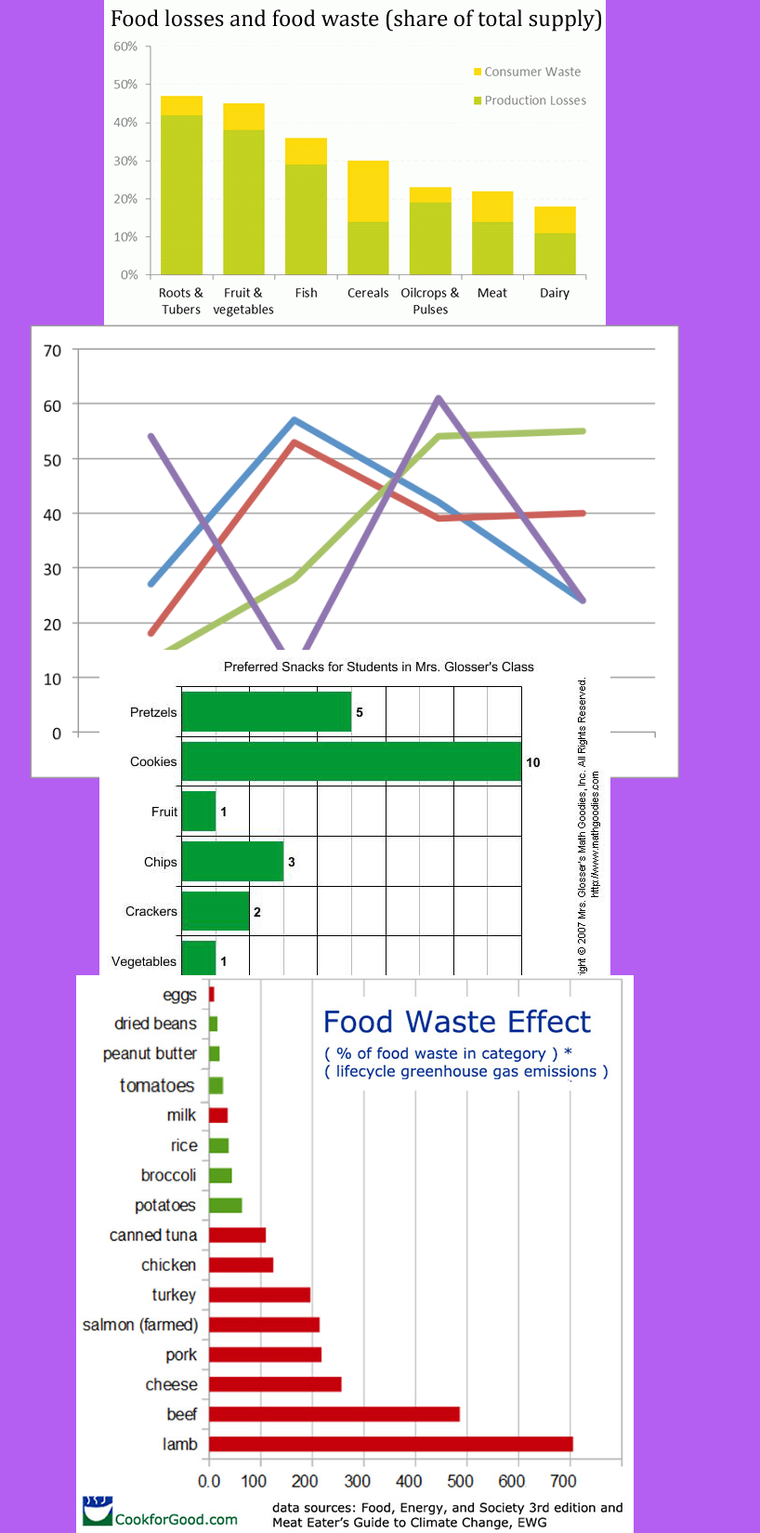
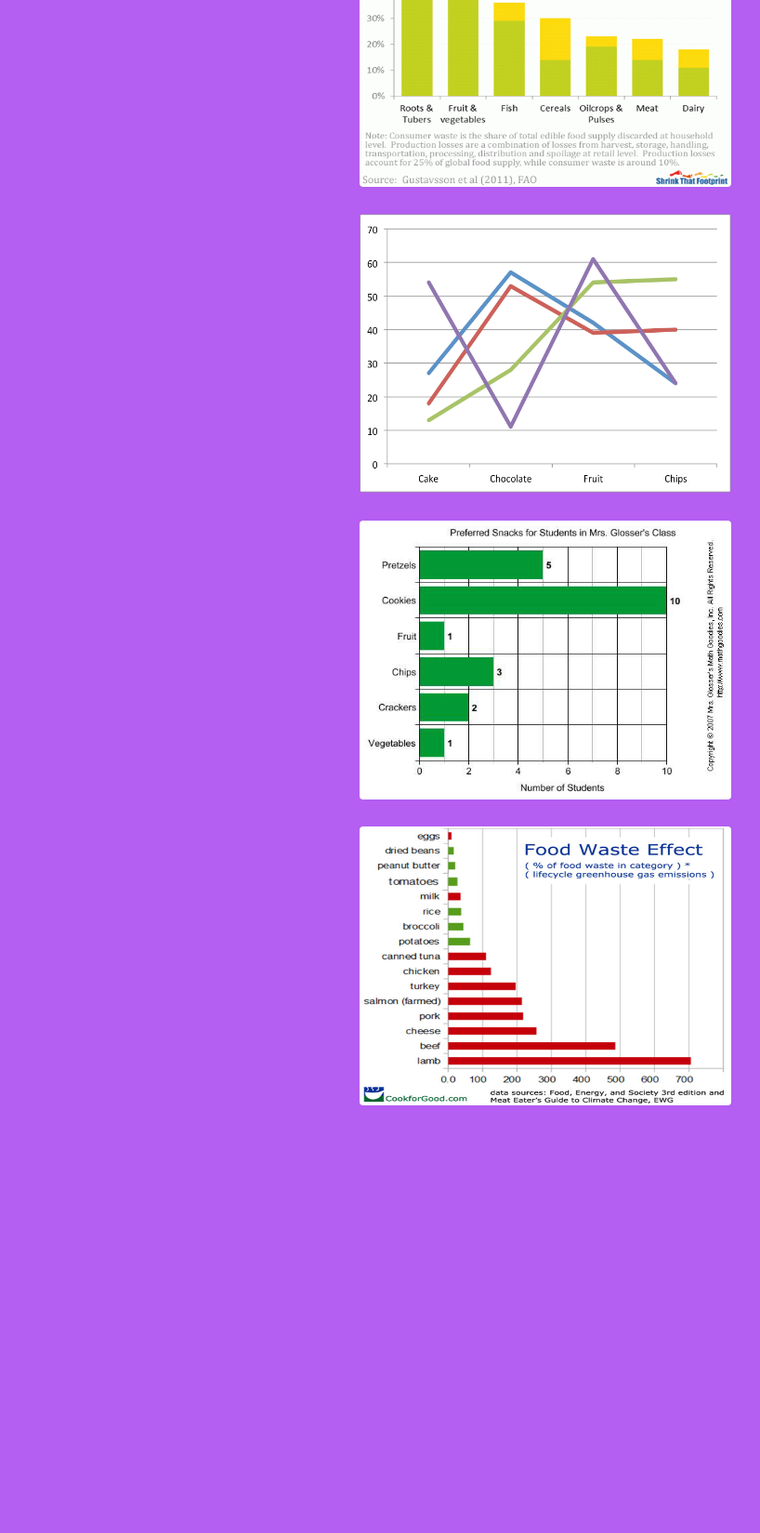
Before and after one commit to iiostefanos/college-cookbook, a Flask app: page /stats in a window 1280 px wide. Shown: the part 605-2254 px from the top of the page at 93% size, without its empty margins (53-871 px from the left). After the commit the page ends 1794 px from the top, so only its background shows below. Run offline with Flask 2, Linux system fonts and the light colour scheme; data that the repository does not hold is empty; some libraries are stand-ins or nearby versions.

Commit message:
signup bonding

```diff
--- a/app.py
+++ b/app.py
@@ -42,7 +42,7 @@ def user_auth():
 	# Check for user in database
 	if user_in_db:
 		# If passwords match (hashed / real password)
-		if check_password_hash(user_in_db['password'], form['user_password']):
+		if check_password_hash(user_in_db['password'], form['password']):
 			# Log user in (add to session)
 			session['user'] = form['username']
 			# If the user is admin redirect him to admin area
@@ -53,7 +53,7 @@ def user_auth():
 				return redirect(url_for('recipes', user=user_in_db['username']))
 
 		else:
-			flash("Wrong password or user name!")
+			flash("Wrong password or username!")
 			return redirect(url_for('login'))
 	else:
 		flash("You need to signup !")
@@ -69,7 +69,7 @@ def register():
 	if request.method == 'POST':
 		form = request.form.to_dict()
 		# Check if the password and password1 actually match
-		if form['user_password'] == form['user_password1']:
+		if form['password'] == form['password1']:
 			# If so try to find the user in db
 			user = users_collection.find_one({"username" : form['username']})
 			if user:
@@ -78,7 +78,7 @@ def register():
 			# If user does not exist register new user
 			else:
 				# Hash password
-				hash_pass = generate_password_hash(form['user_password'])
+				hash_pass = generate_password_hash(form['password'])
 				#Create new user with hashed password
 				users_collection.insert_one(
 					{
--- a/static/css/style.css
+++ b/static/css/style.css
@@ -43,10 +43,14 @@ width: 350px;
   padding-top: 24px;
 }
 
-.charts {
-  width: 700px;
-  height: 350px;
+.charts img {
+
+
+    width:  400px;
+    height: 300px;
+    background-size: cover;
 }
+
 
 .container {
   margin-top: 2%;
--- a/templates/base.html
+++ b/templates/base.html
@@ -39,11 +39,10 @@
 </header>
 
 
-        <div class="container">
-        <h1 class="text-center">Welcome to College Cookbook app!!!</h1>
+
         {% block content %}
         {% endblock %}
-        </div>
+
 
 
 
@@ -96,7 +95,7 @@ Login </button>
         </button>
       </div>
       <div class="modal-body">
-        <form role="form" method=POST action="{{ url_for('register') }}">
+         <form role="form" method=POST action="{{ url_for('register') }}">
                       <div class="form-group">
                         <label for="user"><i class="fa fa-user" aria-hidden="true"></i>
 Username</label>
@@ -112,13 +111,14 @@ Username</label>
 Re-type Password</label>
                           <input type="password" class="form-control" placeholder="Re-type Password" required>
                       </div>
-                  </form>
+
       </div>
       <div class="modal-footer">
         <button type="button" class="btn btn-secondary" data-dismiss="modal">Close</button>
-        <button type="button" class="btn btn-primary"><i class="fa fa-user-plus" aria-hidden="true"></i>
+        <button type="submit" class="btn btn-primary"><i class="fa fa-user-plus" aria-hidden="true"></i>
 
 Signup </button>
+       </form>
       </div>
     </div>
   </div>
--- a/templates/recipes.html
+++ b/templates/recipes.html
@@ -1,6 +1,7 @@
 {% extends 'base.html' %} {% block content %}
 <main class="container">
   <br>
+  <h1 class="text-center"> Welcome to College Cookbook app!!! </h1>
 
 <div class="container">
   <div class="row">
@@ -34,7 +35,7 @@
          </div>
   <div class="card-body text-center">
     <h5 class="card-title">Card title</h5>
-    <p class="card-text">Some quick example text to build on the card title and make up the bulk of the card's content.</p>
+    <!--<p class="card-text">Some quick example text to build on the card title and make up the bulk of the card's content.</p>-->
     <a href="#" class="btn btn-primary">How To</a>
   </div>
 </div>
--- a/templates/stats.html
+++ b/templates/stats.html
@@ -1,26 +1,36 @@
 {% extends 'base.html' %} {% block content %}
 
 <h2 class="text-center">Stats Page</h2>
-<p>Here you'll be able to see different charts with information regarding food, including students preferences and food waste by category</p>
+<p class="text-center">Here you'll be able to see different charts with information regarding food, including students preferences and food waste by category</p>
 
 <div class="container">
+    <div class="row justify-content-center charts">
+    <img src="../static/img/chart1.jpg" class="img-fluid rounded" alt="Responsive image">
+    </div>
+</div>
 
-    <div class="charts row justify-content-center">
-    <img src="../static/img/chart1.jpg" class="img-fluid" alt="Responsive image">
+<div class="container">
+    <div class="row justify-content-center charts">
+    <img src="../static/img/chart2.jpg" class="img-fluid rounded" alt="Responsive image">
     </div>
-    <div class="charts row justify-content-center">
-    <img src="../static/img/chart2.jpg" class="img-fluid" alt="Responsive image">
+</div>
+
+<div class="container">
+    <div class="row justify-content-center charts">
+    <img src="../static/img/chart3.png" class="img-fluid rounded" alt="Responsive image">
     </div>
-    <div class="charts row justify-content-center">
-    <img src="../static/img/chart3.png" class="img-fluid" alt="Responsive image">
+</div>
+
+<div class="container">
+    <div class="row justify-content-center charts">
+    <img src="../static/img/charts4.jpg" class="img-fluid rounded" alt="Responsive image">
     </div>
-    <div class=" charts row justify-content-center">
-    <img src="../static/img/charts4.jpg" class="img-fluid" alt="Responsive image">
+</div>
+
+<div class="container">
+    <div class="row justify-content-center charts">
+    <img src="../static/img/chart5.jpg" class="img-fluid rounded" alt="Responsive image">
     </div>
-    <div class="charts row justify-content-center">
-    <img src="../static/img/chart5.jpg" class="img-fluid" alt="Responsive image">
-    </div>
-
 </div>
 
 
@@ -45,4 +55,7 @@
 
 
 
+
+
+
 {% endblock %}
```
Also changed, not shown: .c9/metadata/environment/app.py (+1 -1 lines), .c9/metadata/environment/templates/base.html (+1 -1 lines), .c9/metadata/environment/templates/recipes.html (+1 -1 lines), .c9/metadata/environment/templates/stats.html (+1 -1 lines), .c9/metadata/environment/static/css/style.css.
